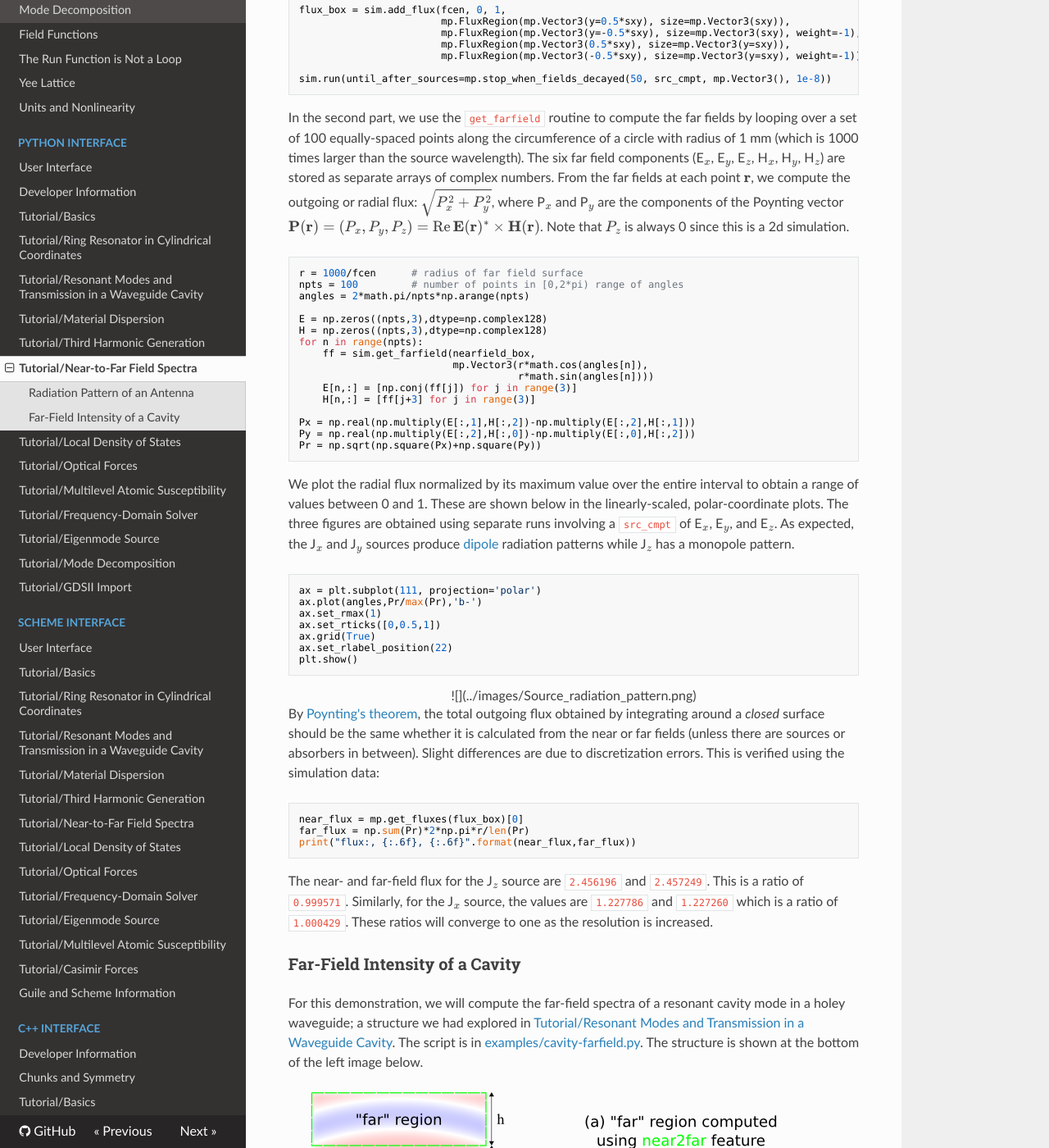
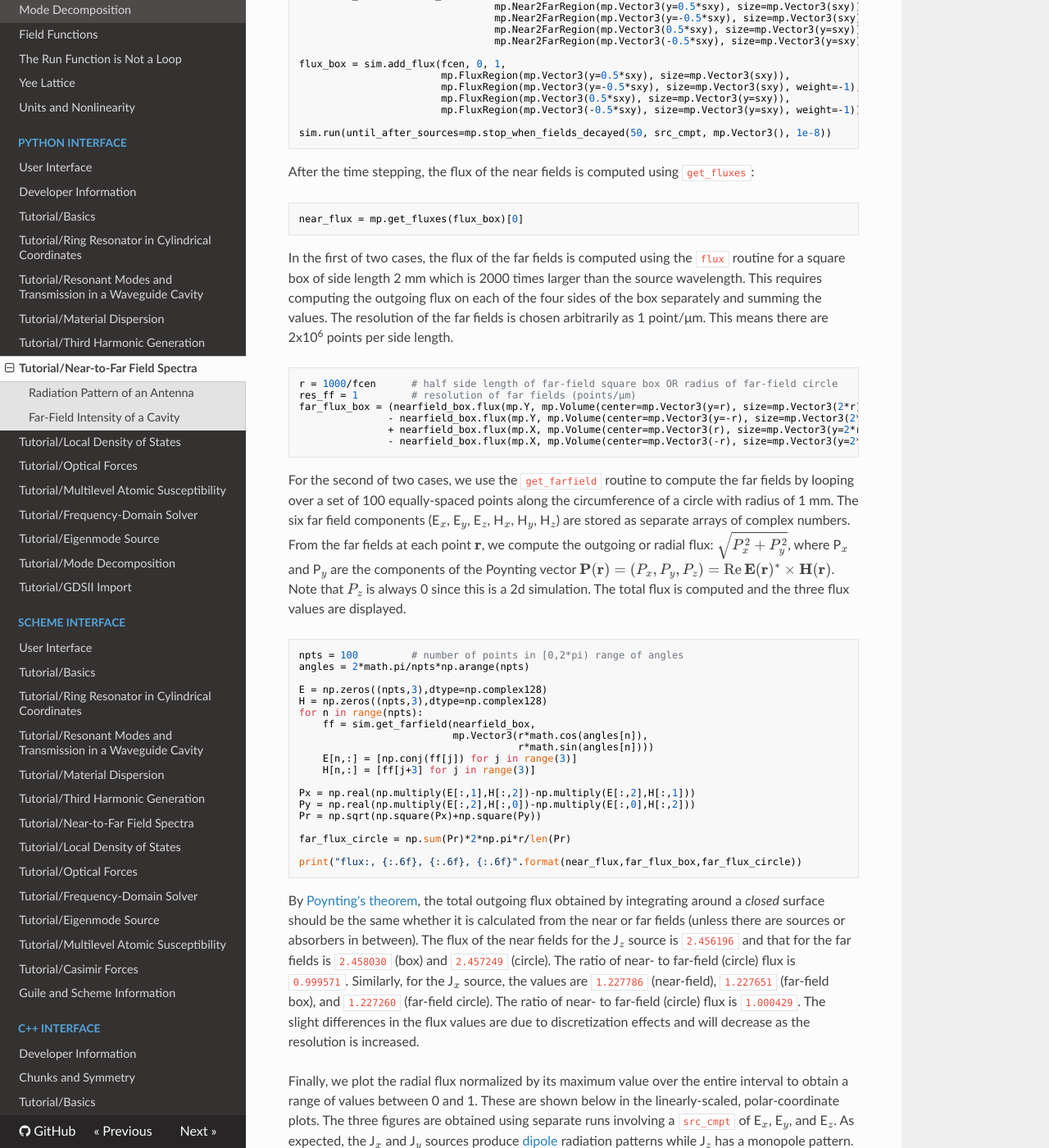
Before and after one commit to NanoComp/meep, an MkDocs documentation site: the page built from doc/docs/Python_Tutorials/Near_to_Far_Field_Spectra.md, in a window 1280 px wide and 1400 px high, scrolled down 1512 px. Shown: the whole window at 82% size. Built offline with MkDocs 1.6.1, drawn with Linux system fonts in a browser that asks for light colours; nearby versions of some CDN libraries; formulas are drawn with MathJax 3; old or Windows-style settings are respelled for this version of MkDocs; some of the changed text lies outside the part shown.

Commit message:
fix bug in SWIG wrapper for dft_near2far::flux and update tutorial example (#696)

````diff
--- a/doc/docs/Python_Tutorials/Near_to_Far_Field_Spectra.md
+++ b/doc/docs/Python_Tutorials/Near_to_Far_Field_Spectra.md
@@ -8,7 +8,7 @@ We demonstrate Meep's [near-to-far field transformation](../Python_User_Interfac
 
 ### Radiation Pattern of an Antenna
 
-In this example, we compute the [radiation pattern](https://en.wikipedia.org/wiki/Radiation_pattern) of an antenna. This involves an electric-current point dipole source as the emitter in vacuum. The source is placed at the center of a 2d cell which is surrounded by PML. The near fields are obtained on a bounding box defined along the edges of the non-PML region. The far fields are computed along the circumference of a circle having a radius many times larger than the source wavelength and lying beyond the cell. From the near and far fields, we will also compute the total outgoing flux and demonstrate that they are equivalent. The radiation pattern and flux will be computed for three orthogonal polarizations of the input source.
+In this example, we compute the [radiation pattern](https://en.wikipedia.org/wiki/Radiation_pattern) of an antenna. This involves an electric-current point dipole source as the emitter in vacuum. The source is placed at the center of a 2d square cell surrounded by PML. The near fields are obtained on a bounding box defined along the edges of the non-PML region. The far fields are computed in two ways: along the (1) sides of a square box and (2) circumference of a circle, having a length/radius many times larger than the source wavelength and lying beyond the cell. From both the near and far fields, we will also compute the total outgoing Poynting flux and demonstrate that they are equivalent. Results will be shown for three orthogonal polarizations of the input source.
 
 The simulation geometry is shown in the following schematic.
 
@@ -31,22 +31,25 @@ resolution = 50  # pixels/um
 sxy = 4
 dpml = 1
 cell = mp.Vector3(sxy+2*dpml,sxy+2*dpml,0)
+
 pml_layers = [mp.PML(dpml)]
 
 fcen = 1.0
 df = 0.4
 src_cmpt = mp.Ez
-
 sources = [mp.Source(src=mp.GaussianSource(fcen,fwidth=df),
                      center=mp.Vector3(),
                      component=src_cmpt)]
 
 if src_cmpt == mp.Ex:
-    symmetries = [mp.Mirror(mp.X,phase=-1),mp.Mirror(mp.Y,phase=+1)]
+    symmetries = [mp.Mirror(mp.X,phase=-1),
+                  mp.Mirror(mp.Y,phase=+1)]
 elif src_cmpt == mp.Ey:
-    symmetries = [mp.Mirror(mp.X,phase=+1),mp.Mirror(mp.Y,phase=-1)]
+    symmetries = [mp.Mirror(mp.X,phase=+1),
+                  mp.Mirror(mp.Y,phase=-1)]
 elif src_cmpt == mp.Ez:
-    symmetries = [mp.Mirror(mp.X,phase=+1),mp.Mirror(mp.Y,phase=+1)]
+    symmetries = [mp.Mirror(mp.X,phase=+1),
+                  mp.Mirror(mp.Y,phase=+1)]
 
 sim = mp.Simulation(cell_size=cell,
                     resolution=resolution,
@@ -69,10 +72,26 @@ flux_box = sim.add_flux(fcen, 0, 1,
 sim.run(until_after_sources=mp.stop_when_fields_decayed(50, src_cmpt, mp.Vector3(), 1e-8))
 ```
 
-In the second part, we use the `get_farfield` routine to compute the far fields by looping over a set of 100 equally-spaced points along the circumference of a circle with radius of 1 mm (which is 1000 times larger than the source wavelength). The six far field components (E$_x$, E$_y$, E$_z$, H$_x$, H$_y$, H$_z$) are stored as separate arrays of complex numbers. From the far fields at each point $\mathbf{r}$, we compute the outgoing or radial flux: $\sqrt{P_x^2+P_y^2}$, where P$_x$ and P$_y$ are the components of the Poynting vector $\mathbf{P}(\mathbf{r})=(P_x,P_y,P_z)=\mathrm{Re}\, \mathbf{E}(\mathbf{r})^*\times\mathbf{H}(\mathbf{r})$. Note that $P_z$ is always 0 since this is a 2d simulation.
+After the time stepping, the flux of the near fields is computed using `get_fluxes`:
 
 ```py
-r = 1000/fcen      # radius of far field surface
+near_flux = mp.get_fluxes(flux_box)[0]
+```
+
+In the first of two cases, the flux of the far fields is computed using the `flux` routine for a square box of side length 2 mm which is 2000 times larger than the source wavelength. This requires computing the outgoing flux on each of the four sides of the box separately and summing the values. The resolution of the far fields is chosen arbitrarily as 1 point/μm. This means there are 2x10<sup>6</sup> points per side length.
+
+```py
+r = 1000/fcen      # half side length of far-field square box OR radius of far-field circle
+res_ff = 1         # resolution of far fields (points/μm)
+far_flux_box = (nearfield_box.flux(mp.Y, mp.Volume(center=mp.Vector3(y=r), size=mp.Vector3(2*r)), res_ff)[0]
+               - nearfield_box.flux(mp.Y, mp.Volume(center=mp.Vector3(y=-r), size=mp.Vector3(2*r)), res_ff)[0]
+               + nearfield_box.flux(mp.X, mp.Volume(center=mp.Vector3(r), size=mp.Vector3(y=2*r)), res_ff)[0]
+               - nearfield_box.flux(mp.X, mp.Volume(center=mp.Vector3(-r), size=mp.Vector3(y=2*r)), res_ff)[0])
+```
+
+For the second of two cases, we use the `get_farfield` routine to compute the far fields by looping over a set of 100 equally-spaced points along the circumference of a circle with radius of 1 mm. The six far field components (E$_x$, E$_y$, E$_z$, H$_x$, H$_y$, H$_z$) are stored as separate arrays of complex numbers. From the far fields at each point $\mathbf{r}$, we compute the outgoing or radial flux: $\sqrt{P_x^2+P_y^2}$, where P$_x$ and P$_y$ are the components of the Poynting vector $\mathbf{P}(\mathbf{r})=(P_x,P_y,P_z)=\mathrm{Re}\, \mathbf{E}(\mathbf{r})^*\times\mathbf{H}(\mathbf{r})$. Note that $P_z$ is always 0 since this is a 2d simulation. The total flux is computed and the three flux values are displayed.
+
+```py
 npts = 100         # number of points in [0,2*pi) range of angles
 angles = 2*math.pi/npts*np.arange(npts)
 
@@ -88,9 +107,15 @@ for n in range(npts):
 Px = np.real(np.multiply(E[:,1],H[:,2])-np.multiply(E[:,2],H[:,1]))
 Py = np.real(np.multiply(E[:,2],H[:,0])-np.multiply(E[:,0],H[:,2]))
 Pr = np.sqrt(np.square(Px)+np.square(Py))
+
+far_flux_circle = np.sum(Pr)*2*np.pi*r/len(Pr)
+
+print("flux:, {:.6f}, {:.6f}, {:.6f}".format(near_flux,far_flux_box,far_flux_circle))
 ```
 
-We plot the radial flux normalized by its maximum value over the entire interval to obtain a range of values between 0 and 1. These are shown below in the linearly-scaled, polar-coordinate plots. The three figures are obtained using separate runs involving a `src_cmpt` of E$_x$, E$_y$, and E$_z$. As expected, the J$_x$ and J$_y$ sources produce [dipole](https://en.wikipedia.org/wiki/Electric_dipole_moment) radiation patterns while J$_z$ has a monopole pattern.
+By [Poynting's theorem](https://en.wikipedia.org/wiki/Poynting%27s_theorem), the total outgoing flux obtained by integrating around a *closed* surface should be the same whether it is calculated from the near or far fields (unless there are sources or absorbers in between). The flux of the near fields for the J$_z$ source is `2.456196` and that for the far fields is `2.458030` (box) and `2.457249` (circle). The ratio of near- to far-field (circle) flux is `0.999571`. Similarly, for the J$_x$ source, the values are `1.227786` (near-field), `1.227651` (far-field box), and `1.227260` (far-field circle). The ratio of near- to far-field (circle) flux is `1.000429`. The slight differences in the flux values are due to discretization effects and will decrease as the resolution is increased.
+
+Finally, we plot the radial flux normalized by its maximum value over the entire interval to obtain a range of values between 0 and 1. These are shown below in the linearly-scaled, polar-coordinate plots. The three figures are obtained using separate runs involving a `src_cmpt` of E$_x$, E$_y$, and E$_z$. As expected, the J$_x$ and J$_y$ sources produce [dipole](https://en.wikipedia.org/wiki/Electric_dipole_moment) radiation patterns while J$_z$ has a monopole pattern.
 
 ```py
 ax = plt.subplot(111, projection='polar')
@@ -105,16 +130,6 @@ plt.show()
 <center>
 ![](../images/Source_radiation_pattern.png)
 </center>
-
-By [Poynting's theorem](https://en.wikipedia.org/wiki/Poynting%27s_theorem), the total outgoing flux obtained by integrating around a *closed* surface should be the same whether it is calculated from the near or far fields (unless there are sources or absorbers in between). Slight differences are due to discretization errors. This is verified using the simulation data:
-
-```py
-near_flux = mp.get_fluxes(flux_box)[0]
-far_flux = np.sum(Pr)*2*np.pi*r/len(Pr)
-print("flux:, {:.6f}, {:.6f}".format(near_flux,far_flux))
-```
-
-The near- and far-field flux for the J$_z$ source are `2.456196` and `2.457249`. This is a ratio of `0.999571`. Similarly, for the J$_x$ source, the values are `1.227786` and `1.227260` which is a ratio of `1.000429`. These ratios will converge to one as the resolution is increased.
 
 ### Far-Field Intensity of a Cavity
 
--- a/doc/docs/Scheme_User_Interface.md
+++ b/doc/docs/Scheme_User_Interface.md
@@ -1088,7 +1088,7 @@ As `load-near2far`, but negates the Fourier-transformed fields after they are lo
 —
 Scale the Fourier-transformed fields in `near2far` by the complex number `s`. e.g. `load-minus-near2far` is equivalent to `load-near2far` followed by `scale-near2far-fields` with `s=-1`.
 
-**`(get-farflux near2far direction where resolution)`**
+**`(flux near2far direction where resolution)`**
 —
 Given a `volume` `where` (may be 0d, 1d, 2d, or 3d) and a `resolution` (in grid points / distance unit), compute the far fields in `where` (which may lie *outside* the cell) in a grid with the given resolution (which may differ from the FDTD solution) and return its Poynting flux in `direction` as a list. The dataset is a 1d array of nfreq dimensions.
 
````
Also changed, not shown: README.md (+1 -1 lines), doc/docs/Python_Tutorials/GDSII_Import.md (+4 -4 lines), doc/docs/Scheme_Tutorials/Near_to_Far_Field_Spectra.md (+37 -21 lines), doc/docs/index.md (+1 -1 lines), 5 other files.
